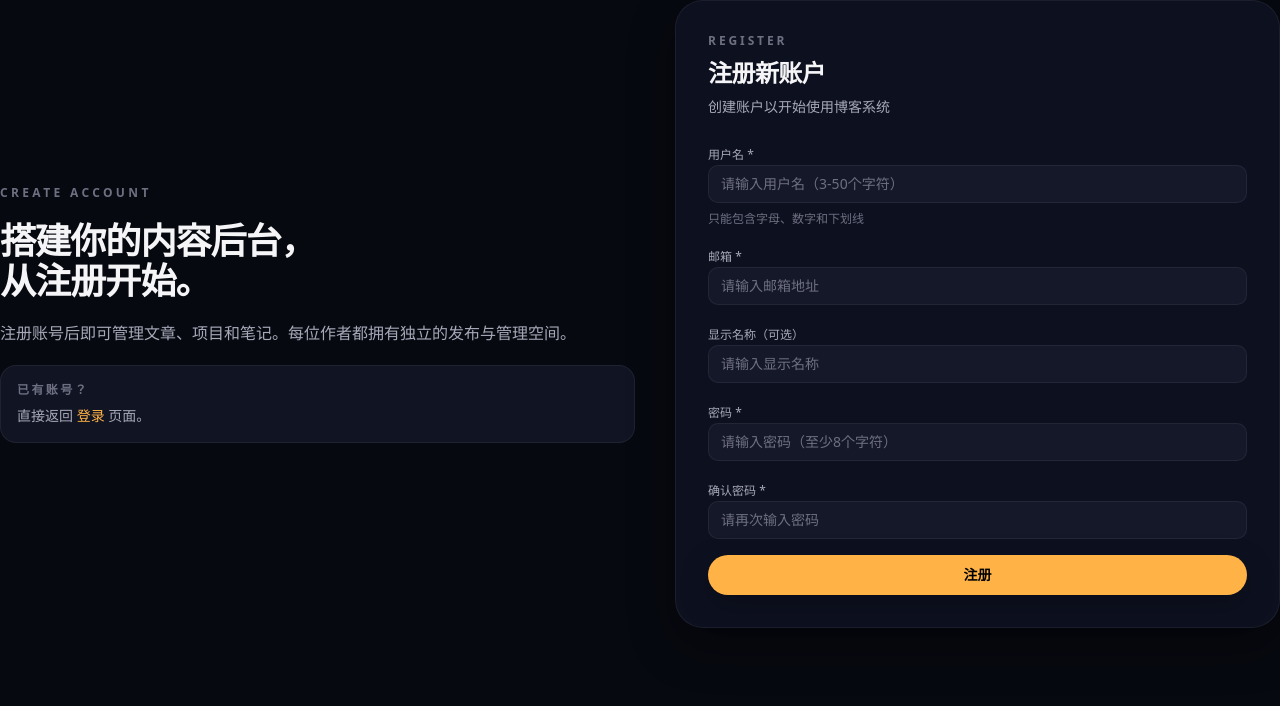
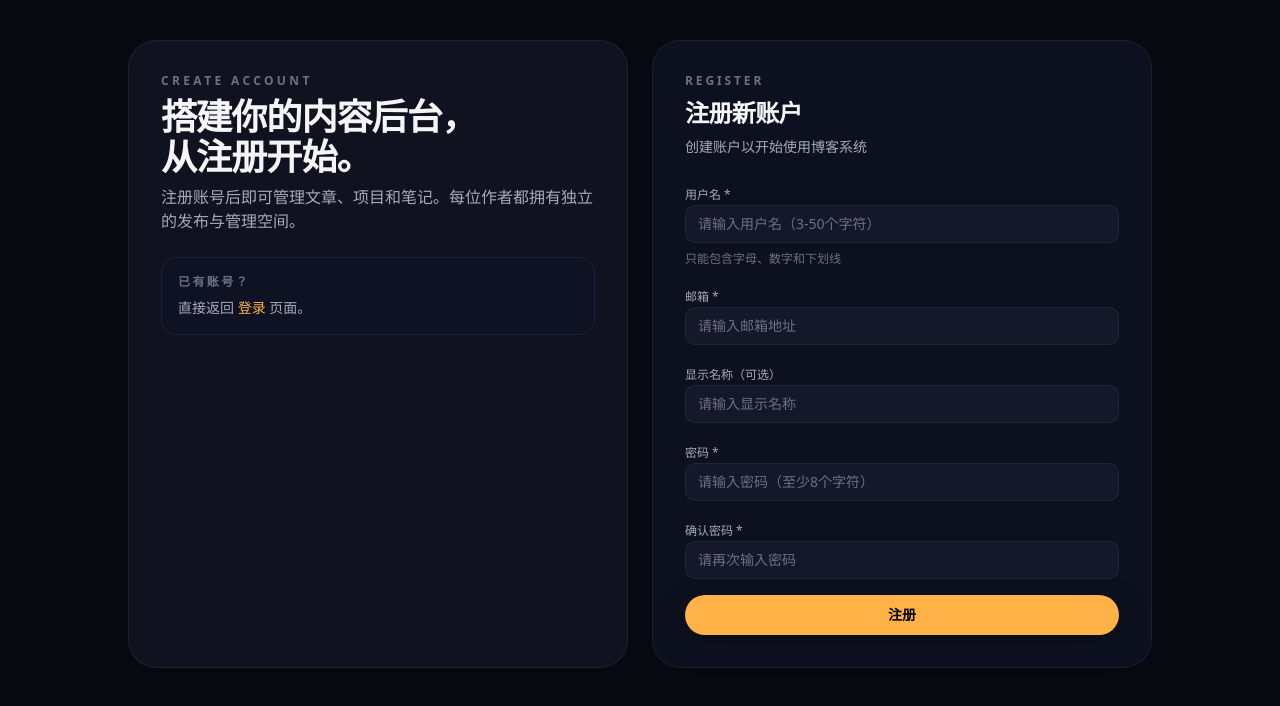
Before and after one commit to ONE-0508/one-blog, a React (Vite) app in the folder frontend/: page /register in a window 1280 px wide. Shown: the top 706 px of the page. Built offline with nearby package versions, Linux system fonts and the light colour scheme; no server answers.

Commit message:
feat: 修正登录注册页布局

```diff
--- a/frontend/src/pages/LoginPage.tsx
+++ b/frontend/src/pages/LoginPage.tsx
@@ -1,5 +1,5 @@
 import { useId, useState } from 'react';
-import { Navigate, useNavigate, useLocation } from 'react-router';
+import { Navigate, useLocation, useNavigate } from 'react-router';
 import { motion } from 'framer-motion';
 
 import { login } from '../api/auth';
@@ -71,10 +71,11 @@ function LoginPage() {
   };
 
   return (
-    <div className="mx-auto flex w-full max-w-5xl flex-col gap-8 lg:grid lg:grid-cols-[minmax(0,1fr)_minmax(0,1fr)] lg:items-stretch">
-      <section className="relative space-y-6 overflow-hidden rounded-[1.75rem] border border-border-subtle bg-bg-elevated-soft/70 p-6 shadow-soft md:p-8">
-        <div className="pointer-events-none absolute -right-20 -top-16 h-40 w-40 rounded-full bg-accent-primary/30 blur-3xl animate-float-slow" />
-        <div className="pointer-events-none absolute bottom-10 left-8 h-32 w-32 rounded-full bg-accent-underline-to/20 blur-3xl animate-float-slower" />
+    <div className="mx-auto w-full max-w-5xl space-y-8 pt-6 lg:pt-10">
+      <div className="grid gap-6 lg:grid-cols-[minmax(0,1fr)_minmax(0,1fr)] lg:items-stretch">
+        <section className="relative space-y-6 rounded-[1.75rem] border border-border-subtle bg-bg-elevated-soft/70 p-6 md:p-8">
+          <div className="pointer-events-none absolute -right-16 -top-12 h-32 w-32 rounded-full bg-accent-primary/20 blur-3xl" />
+          <div className="pointer-events-none absolute bottom-8 left-6 h-28 w-28 rounded-full bg-accent-underline-to/15 blur-3xl" />
           <div className="relative space-y-5">
             <div className="space-y-2">
               <p className="text-xs font-semibold uppercase tracking-[0.28em] text-text-muted">
@@ -106,7 +107,7 @@ function LoginPage() {
           </div>
         </section>
 
-      <div className="rounded-[1.75rem] border border-border-subtle bg-bg-elevated/80 p-6 shadow-soft md:p-8">
+        <div className="rounded-[1.75rem] border border-border-subtle bg-bg-elevated/80 p-6 md:p-8">
           <div className="space-y-6">
             <div className="space-y-2">
               <p className="text-xs font-semibold uppercase tracking-[0.24em] text-text-muted">
@@ -243,6 +244,7 @@ function LoginPage() {
           </div>
         </div>
       </div>
+    </div>
   );
 }
 
--- a/frontend/src/pages/RegisterPage.tsx
+++ b/frontend/src/pages/RegisterPage.tsx
@@ -93,8 +93,10 @@ function RegisterPage() {
   };
 
   return (
-    <div className="grid gap-10 lg:grid-cols-[minmax(0,1.05fr)_minmax(0,1fr)] lg:items-center">
-      <section className="space-y-5">
+    <div className="mx-auto w-full max-w-5xl space-y-8 pt-6 lg:pt-10">
+      <div className="grid gap-6 lg:grid-cols-[minmax(0,1fr)_minmax(0,1fr)] lg:items-stretch">
+        <section className="space-y-6 rounded-[1.75rem] border border-border-subtle bg-bg-elevated-soft/70 p-6 md:p-8">
+          <div className="space-y-2">
             <p className="text-xs font-semibold uppercase tracking-[0.28em] text-text-muted">
               CREATE ACCOUNT
             </p>
@@ -106,7 +108,8 @@ function RegisterPage() {
             <p className="max-w-xl text-sm text-text-secondary md:text-base">
               注册账号后即可管理文章、项目和笔记。每位作者都拥有独立的发布与管理空间。
             </p>
-        <div className="rounded-2xl border border-border-subtle bg-bg-elevated-soft/80 p-4 text-sm text-text-secondary">
+          </div>
+          <div className="rounded-2xl border border-border-subtle bg-bg-elevated/80 p-4 text-sm text-text-secondary">
             <p className="text-xs font-semibold uppercase tracking-[0.2em] text-text-muted">
               已有账号？
             </p>
@@ -120,7 +123,7 @@ function RegisterPage() {
           </div>
         </section>
 
-      <div className="rounded-[1.75rem] border border-border-subtle bg-bg-elevated/80 p-6 shadow-soft md:p-8">
+        <div className="rounded-[1.75rem] border border-border-subtle bg-bg-elevated/80 p-6 md:p-8">
           <div className="space-y-6">
             <div className="space-y-2">
               <p className="text-xs font-semibold uppercase tracking-[0.24em] text-text-muted">
@@ -208,7 +211,10 @@ function RegisterPage() {
               </div>
 
               <div className="space-y-2">
-              <label htmlFor="confirmPassword" className="text-xs font-medium text-text-secondary">
+                <label
+                  htmlFor="confirmPassword"
+                  className="text-xs font-medium text-text-secondary"
+                >
                   确认密码 *
                 </label>
                 <input
@@ -243,6 +249,7 @@ function RegisterPage() {
           </div>
         </div>
       </div>
+    </div>
   );
 }
 
```
Lines whose indentation alone changed are shown as unchanged.
